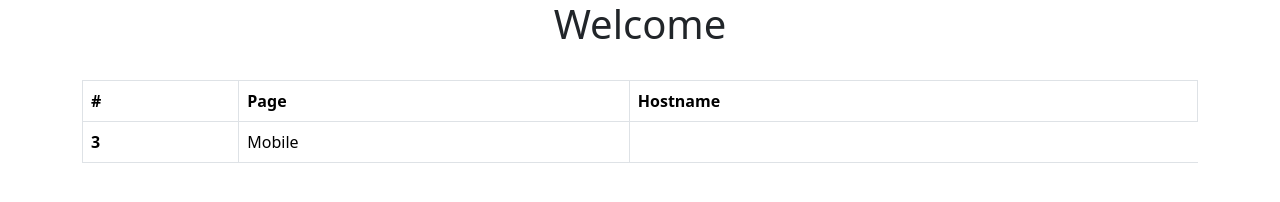
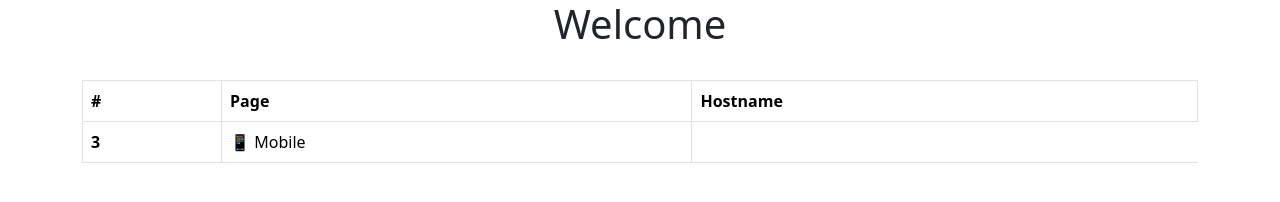
Before and after one commit to Bhushan0097/ALB, a plain HTML site: page mobile/index.html in a window 1280 px wide. Drawn offline with nearby package versions, Linux system fonts and the light colour scheme.

Commit message:
Update index.html

```diff
--- a/mobile/index.html
+++ b/mobile/index.html
@@ -30,4 +30,4 @@
                     <tr>
 
                         <th scope="row">3</th>
-                        <td>Mobile</td>
+                        <td>&#128241; Mobile</td>
```
